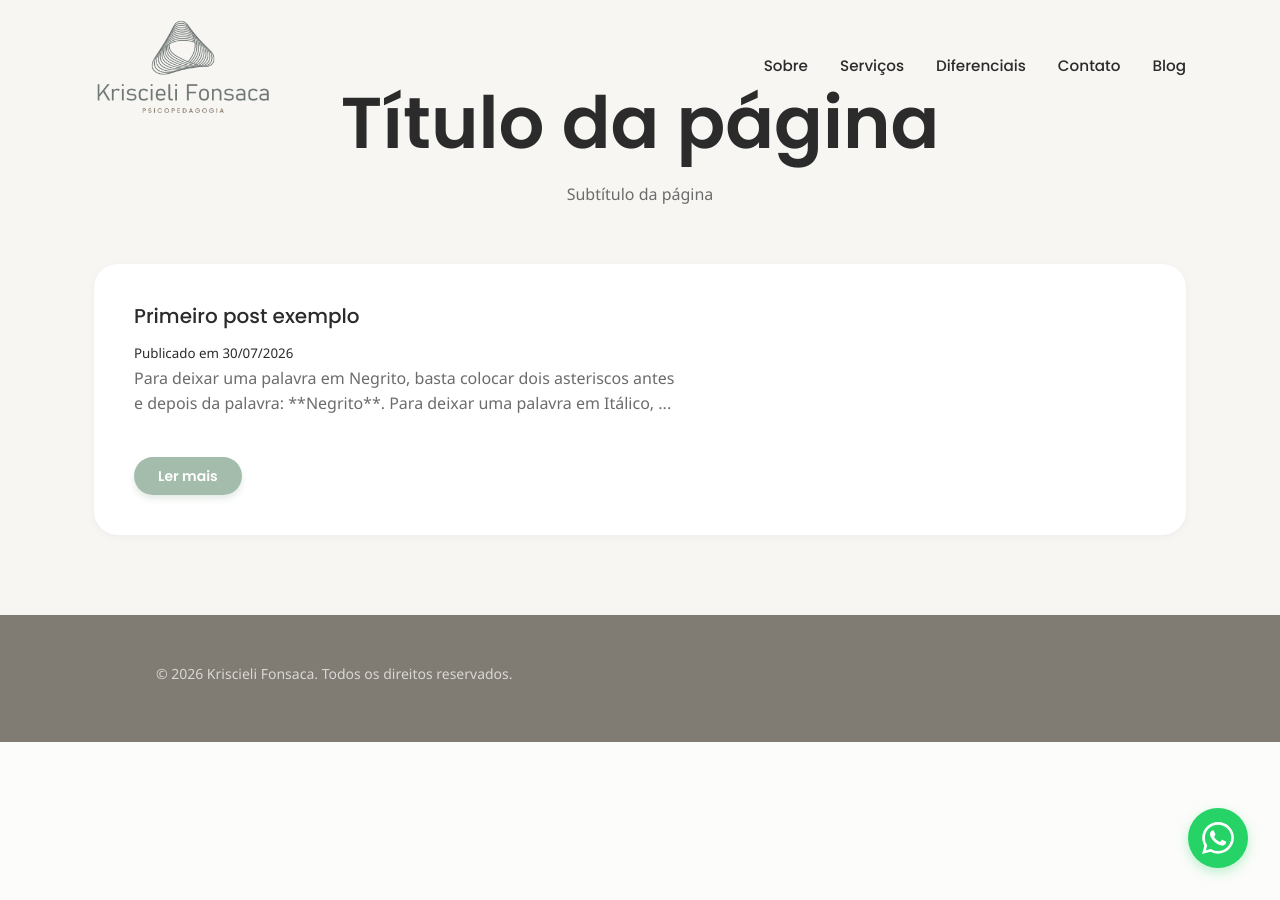
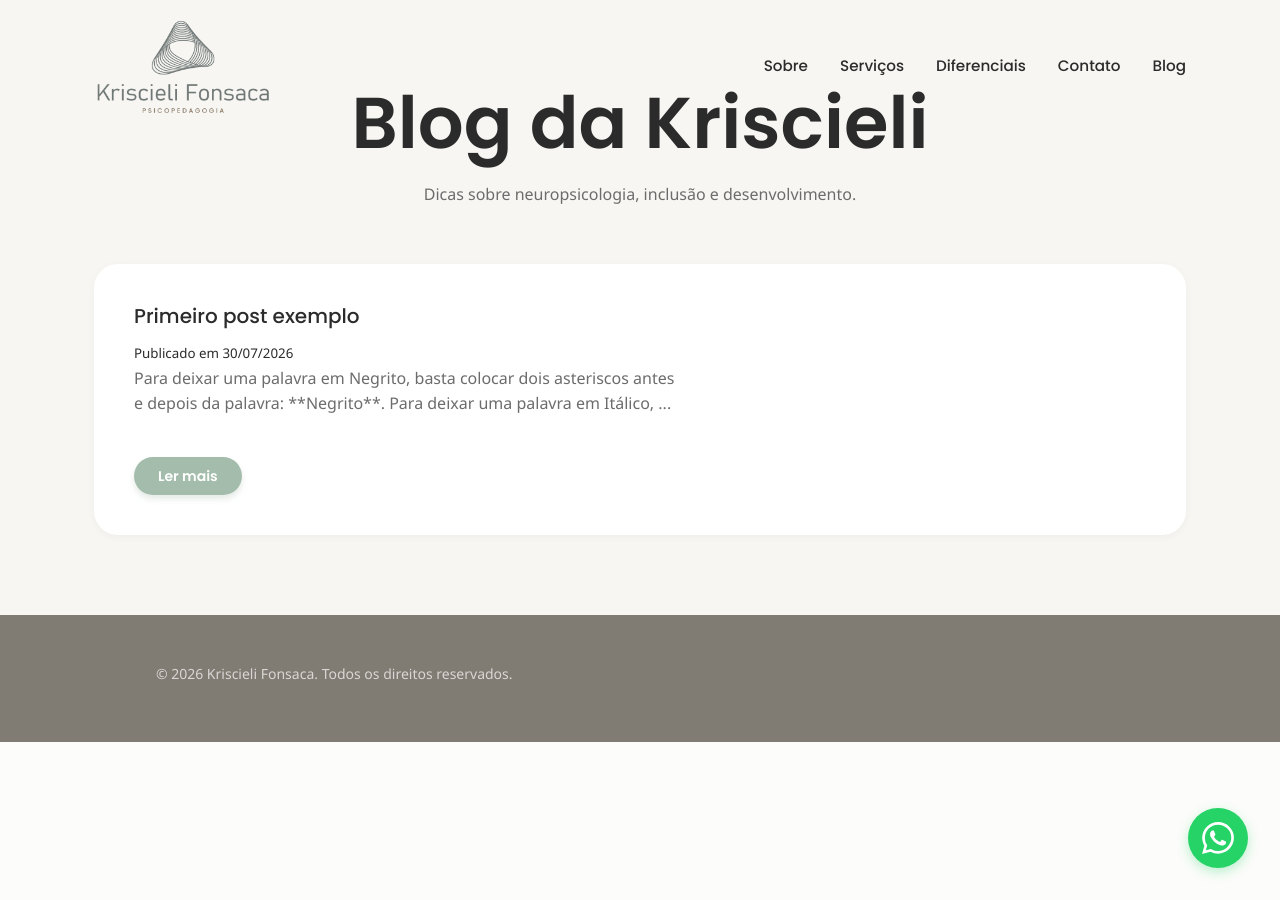
Before and after one commit to aakrupa/KF, a Jekyll site: the page built from blog.html, in a window 1280 px wide. Built offline with Jekyll 4.4.1, drawn with Linux system fonts in a browser that asks for light colours.

Commit message:
Update blog title and improve post links

```diff
--- a/blog.html
+++ b/blog.html
@@ -1,22 +1,22 @@
 ---
 layout: default
-title:
+title: Blog
 ---
 
 <section class="section-padding bg-light">
     <div class="container">
         <div class="section-header">
-            <h1>Título da página</h1>
-            <p>Subtítulo da página</p>
+            <h1>Blog da Kriscieli</h1>
+            <p>Dicas sobre neuropsicologia, inclusão e desenvolvimento.</p>
         </div>
 
         <div class="servicos-grid">
             {% for post in site.posts %}
             <article class="card">
-                <h3><a href="{{ post.url }}" style="color: var(--text-dark); text-decoration: none;">{{ post.title }}</a></h3>
+                <h3><a href="{{ post.url | absolute_url }}" style="color: var(--text-dark); text-decoration: none;">{{ post.title }}</a></h3>
                 <small>Publicado em {{ post.date | date: "%d/%m/%Y" }}</small>
                 <p>{{ post.excerpt | strip_html | truncate: 150 }}</p>
-                <a href="{{ post.url }}" class="btn-primary" style="padding: 0.5rem 1.5rem; font-size: 0.875rem; margin-top: 1rem;">Ler mais</a>
+                <a href="{{ post.url | absolute_url }}" class="btn-primary" style="padding: 0.5rem 1.5rem; font-size: 0.875rem; margin-top: 1rem;">Ler mais</a>
             </article>
             {% endfor %}
         </div>
```
